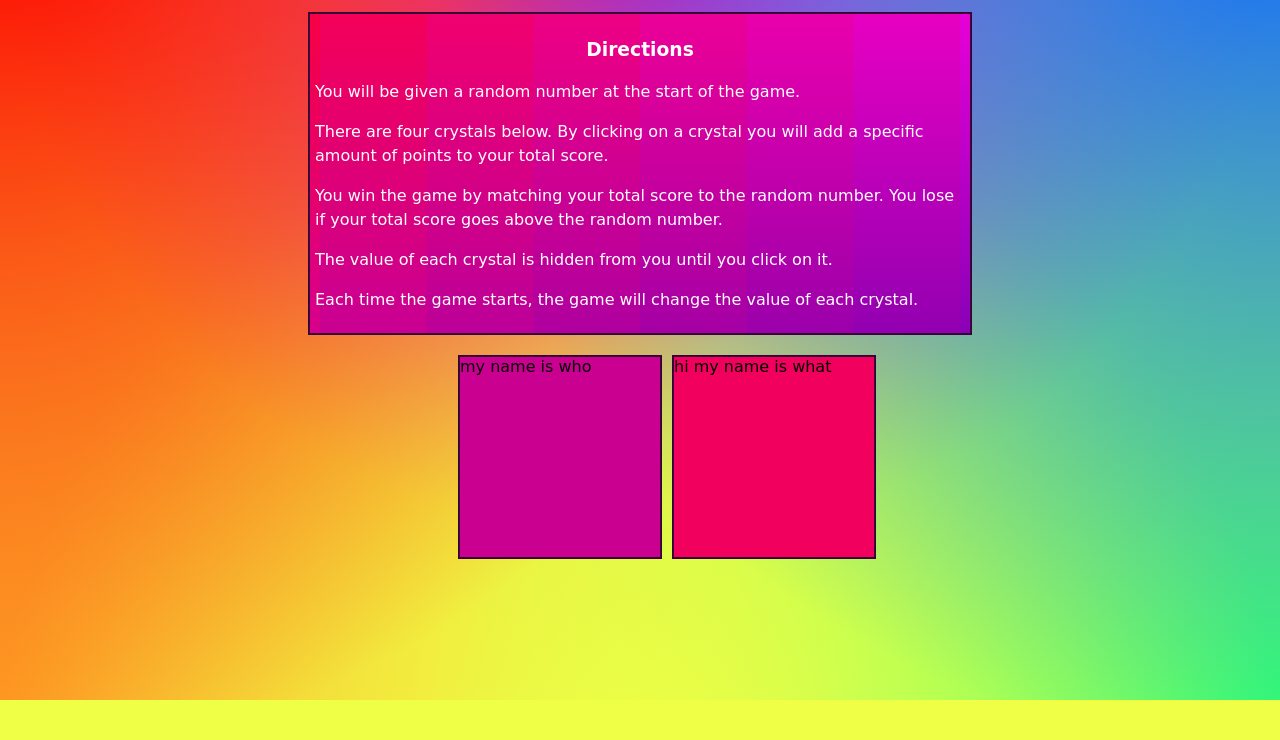
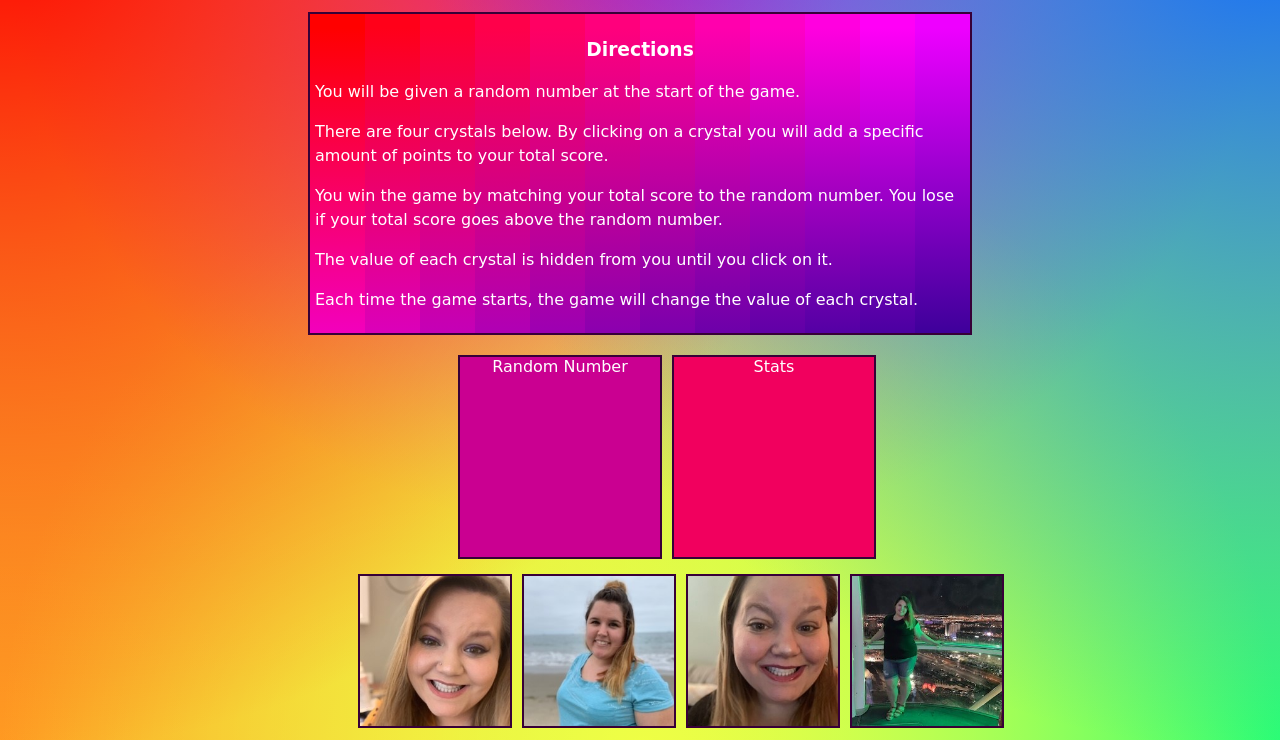
Before and after one commit to creinsel/unit-4-game, a plain HTML site: page index.html in a window 1280 px wide. Shown: the part 100-840 px from the top of the page. Before the commit the page ends 800 px from the top, so only its background shows below. Drawn offline with nearby package versions, Linux system fonts and the light colour scheme; a web font is replaced by a local one.

Commit message:
initial variables in game.js

```diff
--- a/assets/css/style.css
+++ b/assets/css/style.css
@@ -34,6 +34,7 @@ background-color:rgb(55,0,55);
     align-items: center;
     justify-content: center;
     margin-top:5px;
+    margin-bottom: 5px;
 
 }
 
@@ -44,9 +45,11 @@ background-color:rgb(55,0,55);
     border:2px solid rgb(55,0,55);
     background-color: rgb(241,0,94);
     margin:auto;
-    margin:10px 200px 70px 5px;
+    margin:10px 200px 5px 5px;
     height: 200px;
     width: 200px;
+    color:white;
+    text-align: center;
 
 }
 
@@ -57,8 +60,45 @@ background-color:rgb(55,0,55);
 .container-rn{
     border:2px solid rgb(55,0,55);
     background-color: rgb(202,0,145);
-    margin:10px 5px 70px 450px;
+    margin:10px 5px 5px 450px;
     height:200px;
     width:200px;
+    color:white;
+    text-align: center;
 
 }
+
+.img-container{
+    display: inline-flex;
+    margin-top:5px;
+
+}
+#img-1{
+    margin-left: 350px;
+    margin-right:5px;
+
+}
+
+#img-2{
+    margin-left: 5px;
+    margin-right: 5px;
+
+}
+
+#img-3{
+    margin-left: 5px;
+    margin-right: 5px;
+
+}
+
+#img-4{
+    margin-left: 5px;
+
+
+}
+img{
+    width:150px;
+    height:150px;
+    border:2px solid rgb(55,0,55);
+
+}
--- a/assets/javascript/game.js
+++ b/assets/javascript/game.js
@@ -0,0 +1,16 @@
+
+// generate random number betweer 19-120
+var randomNumber=Math.floor(Math.random()*102)+19;
+var wins=0;
+var losses=0;
+var totalScore=0;
+var isFinished= false;
+
+// console log randomNumber
+console.log(randomNumber)
+
+
+
+
+
+//$("#container-rn").text(randomNumber);
--- a/index.html
+++ b/index.html
@@ -32,12 +32,24 @@
         </div>
         <div class="random-num-wl">
         <div id="container-rn">
-            <div class="container-rn">my name is who</div>
+            <div class="container-rn">Random Number</div>
         </div>
         <div id="container-w-l">
-            <div class="container-w-l">hi my name is what</div>
+            <div class="container-w-l">
+            Stats
+
+            </div>
         </div>
         </div>
-        <script src="assets/javascript/game.js" async defer></script>
+        <div class="img-container">
+            <div id="img-1"><img src="assets/images/image0.jpeg"/></div>
+            <div id="img-2"><img src="assets/images/image2.jpeg"/> </div>
+            <div id="img-3"><img src="assets/images/image1.jpeg"/> </div>
+            <div id="img-4"><img src="assets/images/image3.jpeg"> </div>
+        </div>
+
+        <script src="assets/javascript/game.js" async defer> </script>
+        <script type="text/javascript" src="https://cdnjs.cloudflare.com/ajax/libs/jquery/3.2.1/jquery.min.js"></script>
+
     </body>
 </html>
```
Also changed, not shown: assets/images/image0.jpeg (added), assets/images/image1.jpeg (added), assets/images/image2.jpeg (added), assets/images/image3.jpeg (added).
